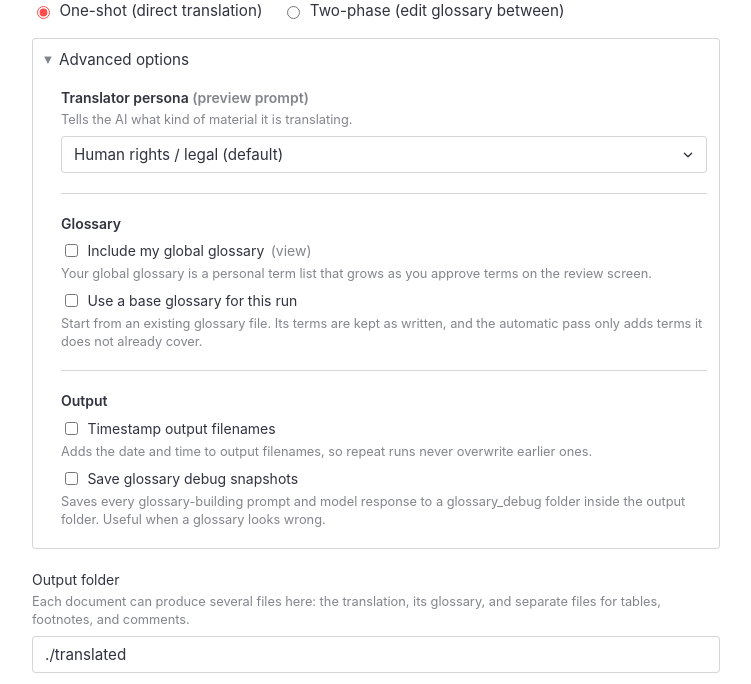
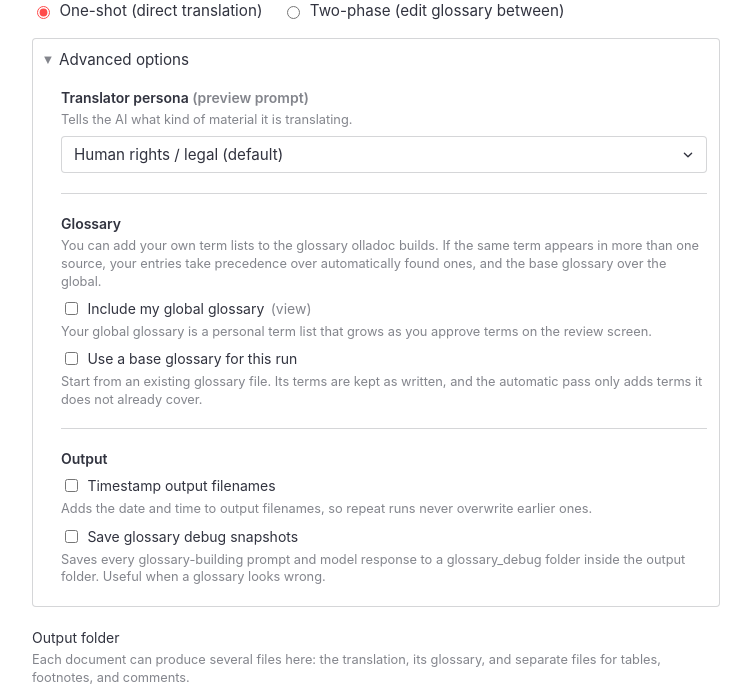
Before and after one commit to GRIL-clinic/olladoc, a Flask app: page / in a window 1280 px wide, after a click on "Advanced options". Shown: the part 905-1589 px from the top of the page, without its empty margins (264-1015 px from the left). Run offline with Flask 3, Linux system fonts and the light colour scheme; data that the repository does not hold is empty.

Commit message:
add glossary merging description to app interface

```diff
--- a/templates/index.html
+++ b/templates/index.html
@@ -128,6 +128,7 @@
           <input type="text" id="personaCustom" class="text-input" placeholder="e.g. children's literature" hidden />
           <hr class="divider" />
           <label class="field-label group-label">Glossary</label>
+          <p class="field-hint">You can add your own term lists to the glossary olladoc builds. If the same term appears in more than one source, your entries take precedence over automatically found ones, and the base glossary over the global.</p>
           <label class="checkbox">
             <input type="checkbox" name="use_global_glossary" />
             <span>Include my global glossary</span>
```
